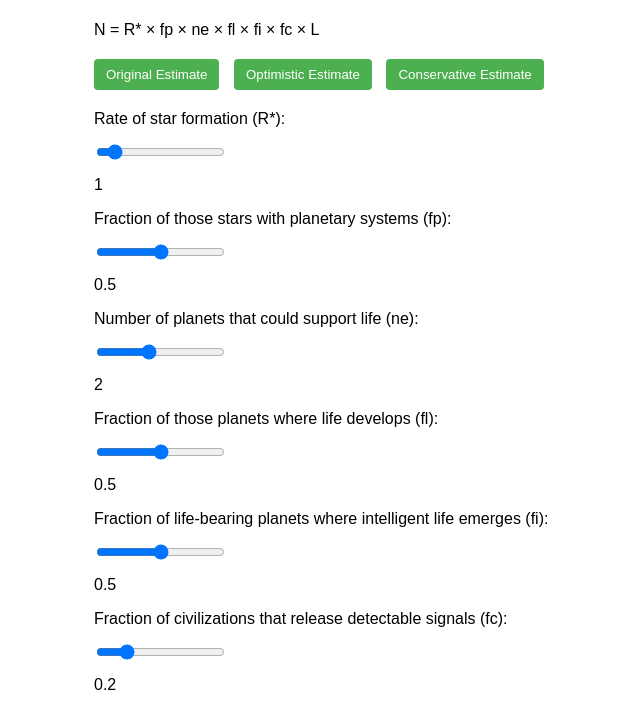
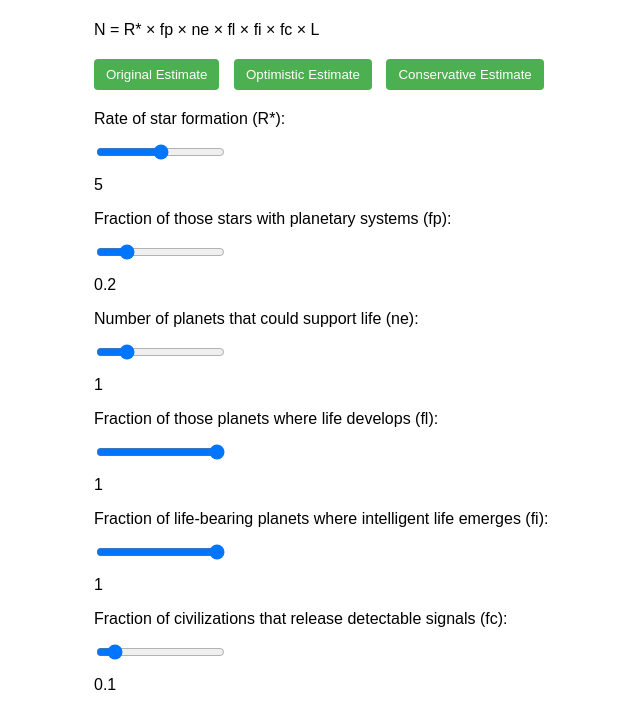
Before and after one commit to OmeadMusa/DrakeEquation.github.io, a plain HTML site: page index.html in a window 1280 px wide. Shown: the part 89-796 px from the top of the page, without its empty margins (246-886 px from the left). Drawn offline with Linux system fonts and the light colour scheme.

Commit message:
Update index.html

```diff
--- a/index.html
+++ b/index.html
@@ -19,28 +19,28 @@
 </div>
 
         <label for="Rstar">Rate of star formation (R*):</label>
-        <input type="range" id="Rstar" min="0" max="10" step="1" value="1">
-        <span id="Rstar-value">1</span>
+        <input type="range" id="Rstar" min="0" max="10" step="1" value="5">
+        <span id="Rstar-value">5</span>
 
         <label for="fp">Fraction of those stars with planetary systems (fp):</label>
-        <input type="range" id="fp" min="0" max="1" step="0.05" value="0.5">
-        <span id="fp-value">0.5</span>
+        <input type="range" id="fp" min="0" max="1" step="0.05" value="0.2">
+        <span id="fp-value">0.2</span>
 
         <label for="ne">Number of planets that could support life (ne):</label>
-        <input type="range" id="ne" min="0" max="5" step="1" value="2">
-        <span id="ne-value">2</span>
+        <input type="range" id="ne" min="0" max="5" step="1" value="1">
+        <span id="ne-value">1</span>
 
         <label for="fl">Fraction of those planets where life develops (fl):</label>
-        <input type="range" id="fl" min="0" max="1" step="0.05" value="0.5">
-        <span id="fl-value">0.5</span>
+        <input type="range" id="fl" min="0" max="1" step="0.05" value="1">
+        <span id="fl-value">1</span>
 
         <label for="fi">Fraction of life-bearing planets where intelligent life emerges (fi):</label>
-        <input type="range" id="fi" min="0" max="1" step="0.05" value="0.5">
-        <span id="fi-value">0.5</span>
+        <input type="range" id="fi" min="0" max="1" step="0.05" value="1">
+        <span id="fi-value">1</span>
 
         <label for="fc">Fraction of civilizations that release detectable signals (fc):</label>
-        <input type="range" id="fc" min="0" max="1" step="0.05" value="0.2">
-        <span id="fc-value">0.2</span>
+        <input type="range" id="fc" min="0" max="1" step="0.05" value="0.1">
+        <span id="fc-value">0.1</span>
 
         <label for="L">Length of time civilizations can communicate (L in years):</label>
         <input type="range" id="L" min="0" max="10000" step="1000" value="1000">
```
